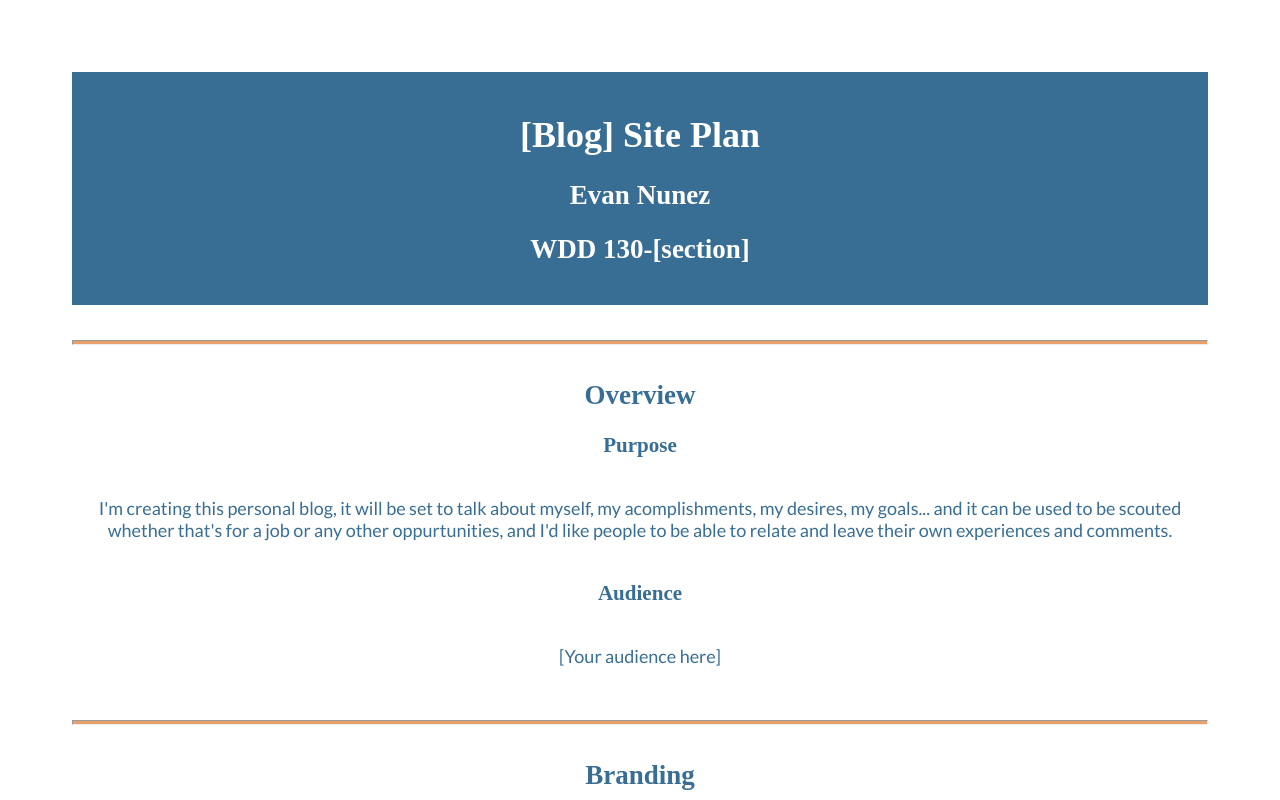
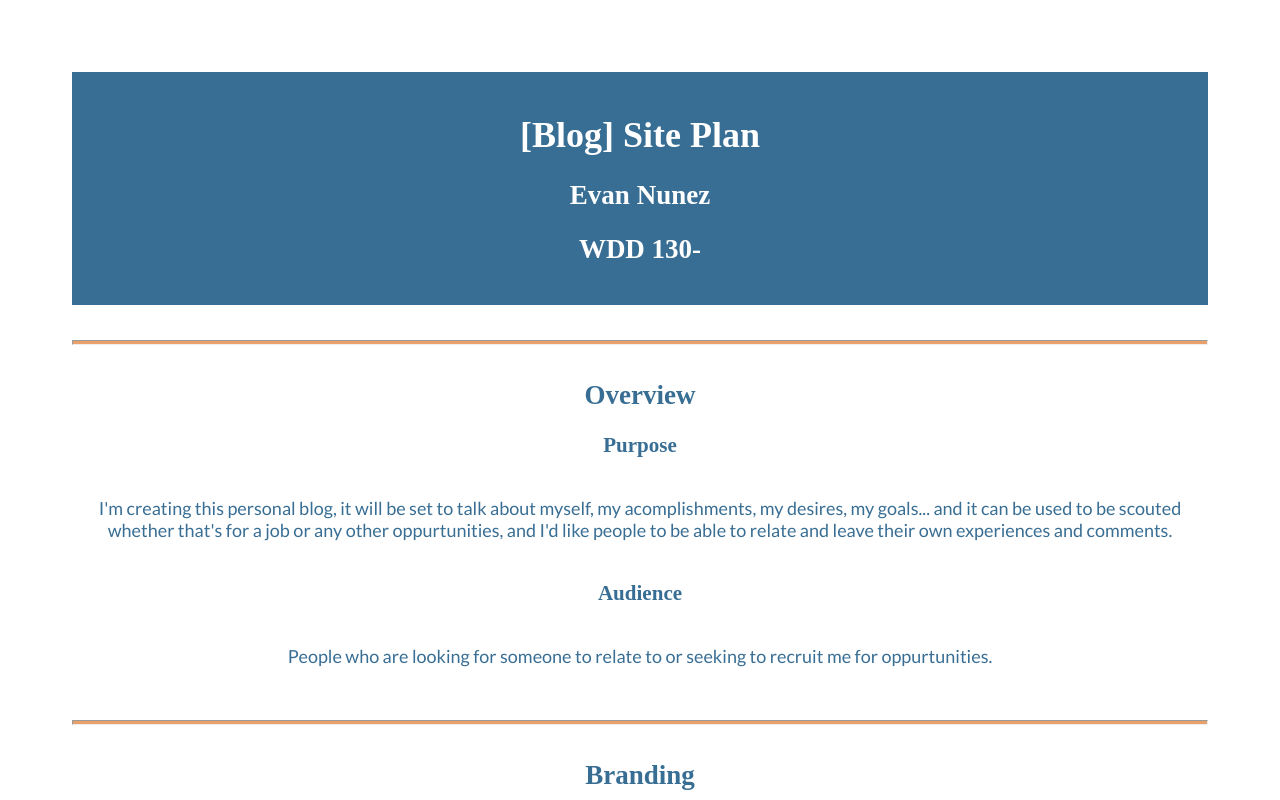
Before and after one commit to EvanNunez-hue/Web-Fundamentals, a plain HTML site: page personal/site-plan.html in a window 1280 px wide. Shown: the top 800 px of the page. Drawn offline with Linux system fonts and the light colour scheme; a web font is replaced by a local one.

Commit message:
auidence

```diff
--- a/personal/site-plan.html
+++ b/personal/site-plan.html
@@ -11,7 +11,7 @@
     <header>
       <h1>[Blog] Site Plan</h1>
       <h2>Evan Nunez</h2>
-      <h2>WDD 130-[section]</h2>
+      <h2>WDD 130-</h2>
       <!-- In the header above, add the name or your site, your name and class number. For example if you are in section 3 you would put WDD 130.03 -->
     </header>
     <main>
@@ -26,7 +26,7 @@
 
 
       <h3>Audience</h3>
-      <p>[Your audience here]</p>  <!-- change this -->
+      <p>People who are looking for someone to relate to or seeking to recruit me for oppurtunities.</p>  <!-- change this -->
 
       <hr>
       <h2>Branding</h2>
--- a/personal/styles/site-plan.css
+++ b/personal/styles/site-plan.css
@@ -5,7 +5,7 @@ Fonts are separated by a | */
 
 :root {
   /* change the values below to your colors from your palette */
-  --primary-color: #eeecc6   ;
+  --primary-color: #f5e492   ;
   --secondary-color: #8490ea ;
   --accent1-color: #eaa06b;
   --accent2-color: rgb(188, 220, 151);
```
